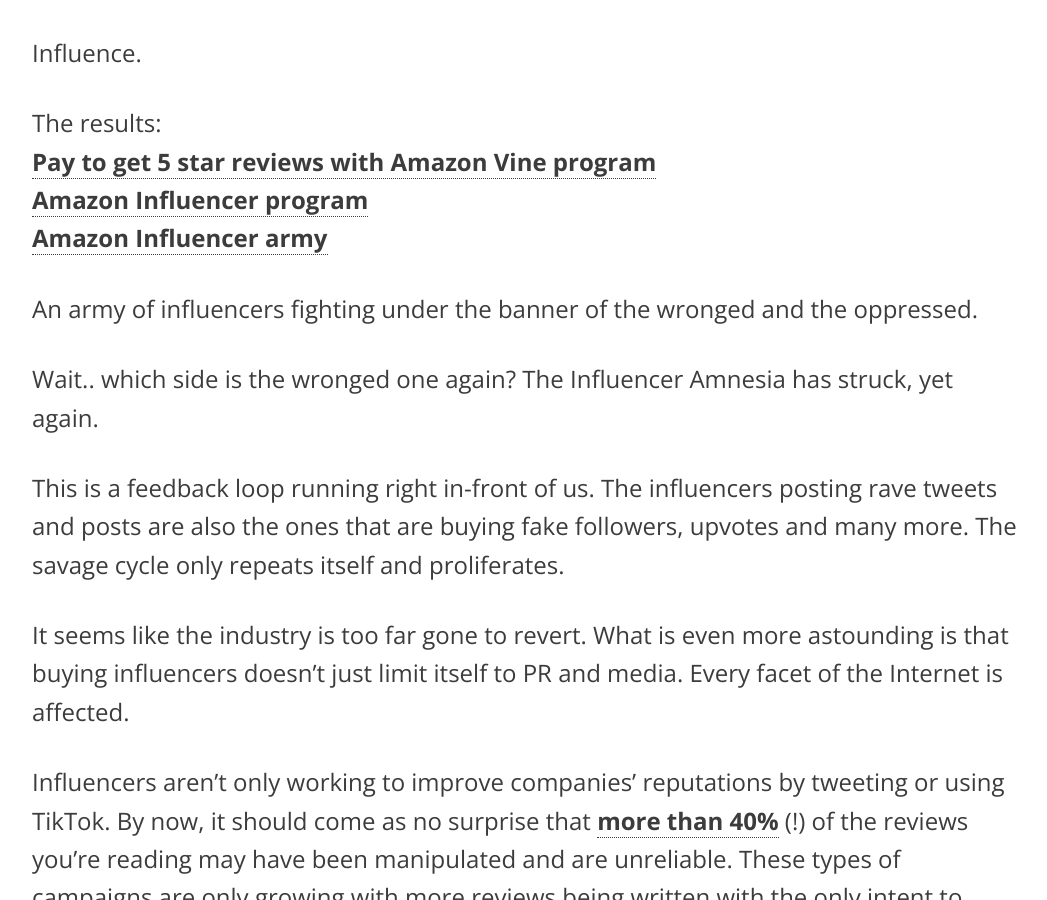
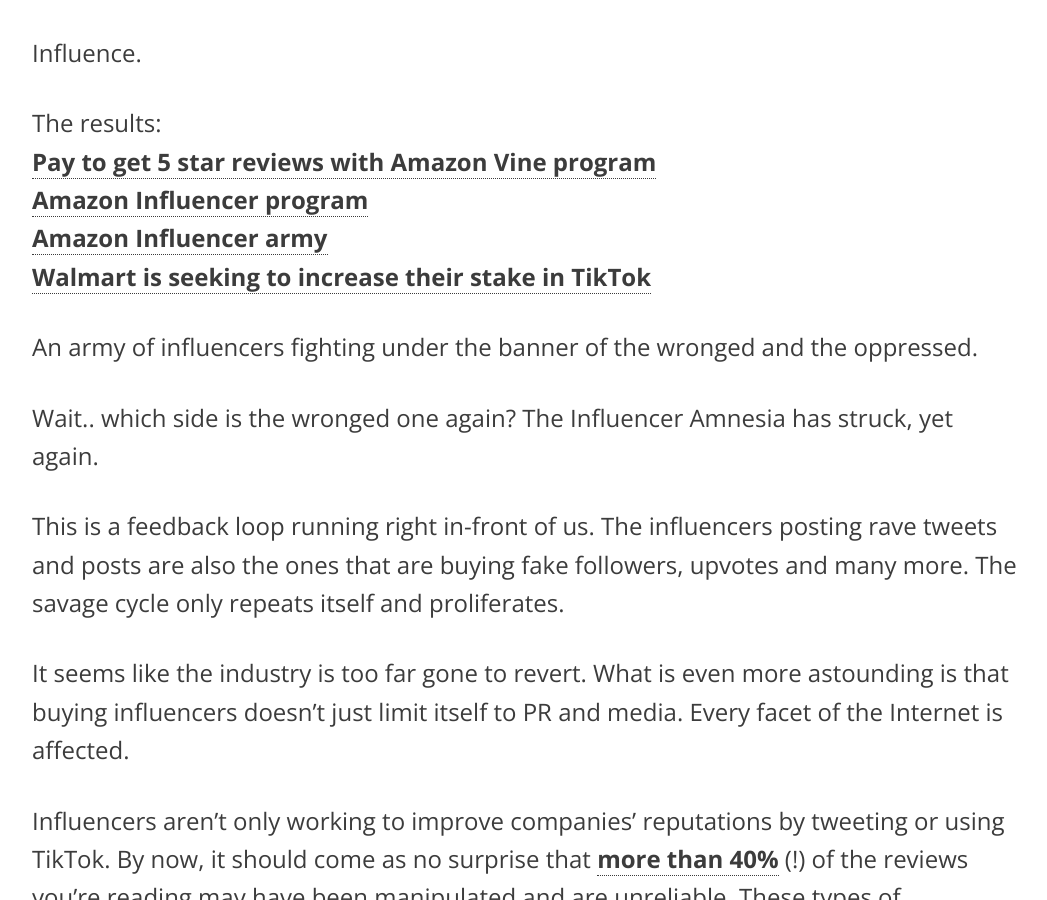
Before and after one commit to saouddk/saouddk.github.io, a Jekyll site: the page built from _posts/2021-01-04-who-is-buying-your-influence-in-2021.markdown, in a window 1280 px wide and 900 px high, scrolled down 1502 px. Shown: the whole window, without its empty margins (113-1160 px from the left). Built offline with Jekyll 4.4.1, drawn with Linux system fonts in a browser that asks for light colours.

Commit message:
Add link.

```diff
--- a/_posts/2021-01-04-who-is-buying-your-influence-in-2021.markdown
+++ b/_posts/2021-01-04-who-is-buying-your-influence-in-2021.markdown
@@ -34,7 +34,7 @@
 [**Pay to get 5 star reviews with Amazon Vine program**](https://en.wikipedia.org/wiki/Amazon_Vine)
 [**Amazon Influencer program**](https://www.businessinsider.com/amazon-influencer-how-to-make-money-2019-2)
 [**Amazon Influencer army**](https://gizmodo.com/whats-an-amazon-fc-ambassador-and-are-they-okay-1837274685)
-
+[**Walmart is seeking to increase their stake in TikTok**](https://www.cnet.com/news/tiktok-sale-deadline-elapses-as-negotiations-with-us-continue/)
 
 An army of influencers fighting under the banner of the wronged and the oppressed.
 
```
